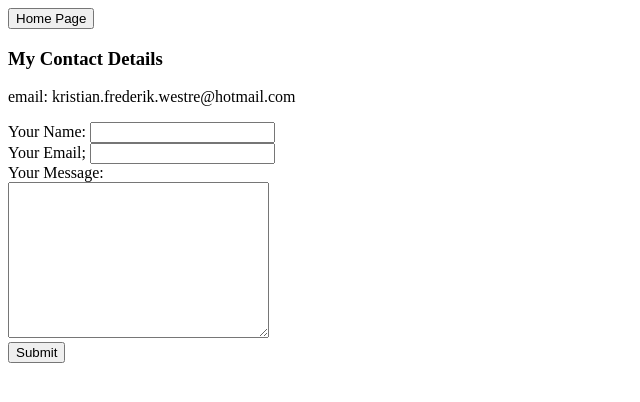
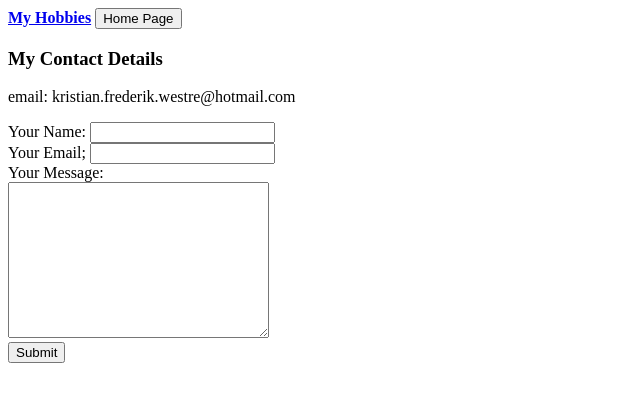
Before and after one commit to kristianwestre/cv, a plain HTML site: page contact-me.html in a window 1280 px wide. Shown: the whole page, without its empty margins (0-640 px from the left). Drawn offline with Linux system fonts and the light colour scheme.

Commit message:
add index

```diff
--- a/contact-me.html
+++ b/contact-me.html
@@ -4,7 +4,9 @@
     <meta charset="UTF-8">
     <title>Contact Me</title>
 </head>
+    <strong><a href="index.html">My Hobbies</a></strong
     <form action="https://www.vg.no/" method="post">
+
         <button>Home Page</button>
     </form>
 
```
